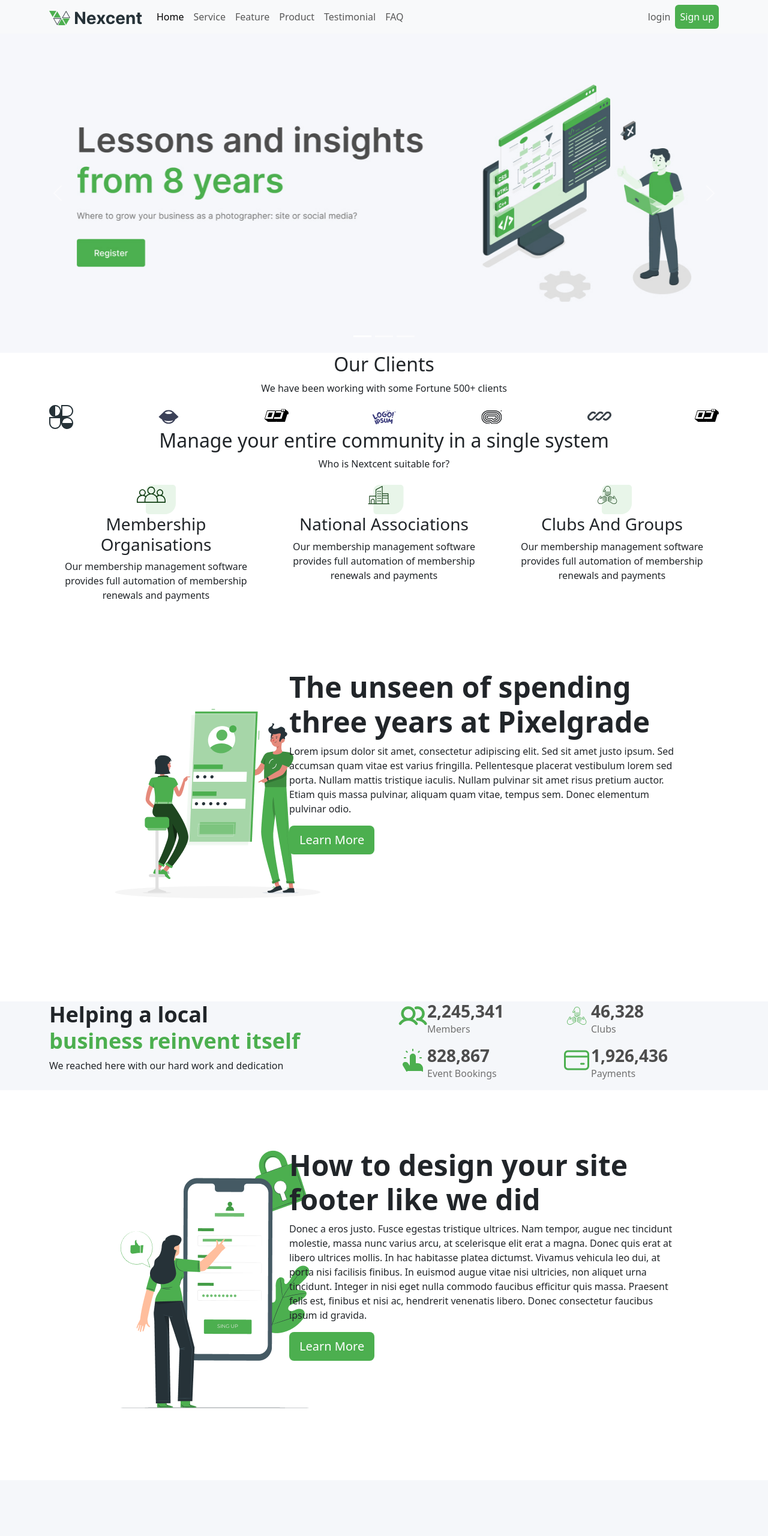
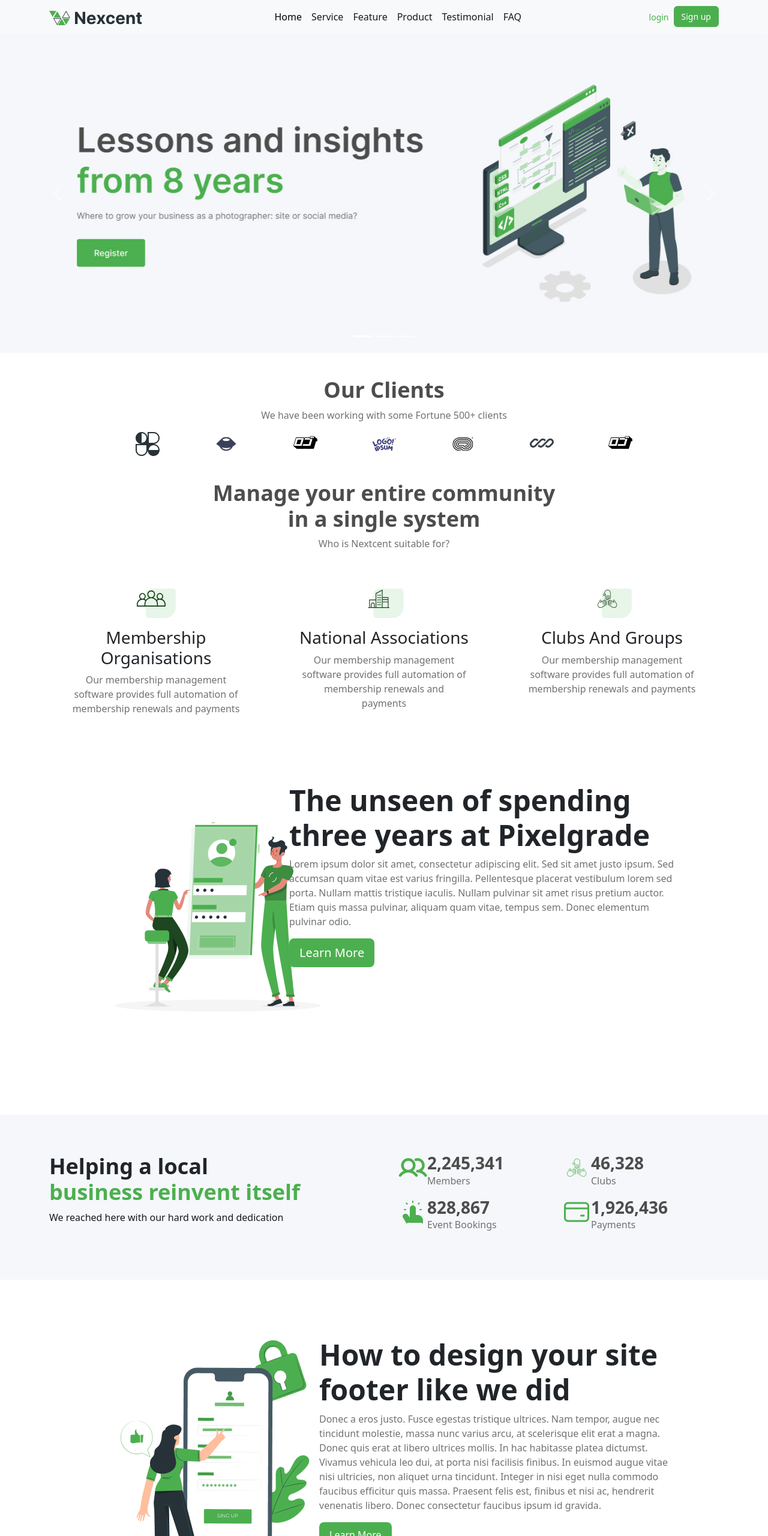
Before and after one commit to Sotnaslegit/layout-bootstrap, a plain HTML site: page index.html in a window 1280 px wide. Shown: the top 2560 px of the page at 60% size. Drawn offline with nearby package versions, Linux system fonts and the light colour scheme.

Commit message:
feat: finalização css e html

```diff
--- a/css/style.css
+++ b/css/style.css
@@ -6,6 +6,21 @@
 .green-btn:hover, .green-btn:focus{
     background: #38853B;
     color: #FFF;
+}
+
+.nav-link{
+    font-size: 16px;
+    font-weight: 400;
+    color: #18191F;
+}
+
+#login{
+    color: #4CAF4F;
+}
+
+#sign-up, #login{
+    font-weight: 500;
+    font-size: 14px;
 }
 
 .achievements, .customers, .get-demo{
@@ -17,8 +32,45 @@
     padding: 14px 32px;
 }
 
+.mobile button{
+    font-weight: 500;
+    font-size: 16px;
+}
+
 .big-number h4{
     margin: 0;
+}
+
+.clients{
+    padding: 40px 0;
+}
+
+h2{
+    color: #4D4D4D;
+    font-weight: 600;
+    font-size: 36px;
+}
+
+p{
+    color: #717171;
+    font-weight: 400;
+    font-size: 16px;
+}
+
+.clients .justify-content-between{
+    margin: 16px 144px 0 144px;
+}
+
+.community img{
+    margin: 40px 0 16px;
+}
+
+.achievements{
+    padding: 64px;
+}
+
+.achievements p{
+    color: #18191F;
 }
 
 .achievements .container-fluid h4{
@@ -42,6 +94,10 @@
     color: #4CAF4F;
 }
 
+.mobile h4, .mobile button, .mobile p{
+    margin-left: 50px;
+}
+
 .customers a{
     color: #4CAF4F;
     text-decoration: none;
@@ -57,6 +113,10 @@
     display: flex;
     justify-content: center;
     align-items: center;
+}
+
+.marketing{
+    padding: 48px;
 }
 
 .marketing a{
@@ -85,6 +145,10 @@
     background: #F5F7FA;
 }
 
+.get-demo{
+    padding: 32px;
+}
+
 .get-demo h3{
     font-weight: 600;
     font-size: 64px;
@@ -108,6 +172,10 @@ footer a, footer p{
     font-weight: 400;
 }
 
+footer p{
+    margin: 40px 0;
+}
+
 footer button{
     background-color: transparent;
     border: none;
@@ -128,4 +196,22 @@ footer input:focus{
 
 footer button{
     transform: translateX(-100%);
+    background-color: #515B60;
+    border-radius: 8px;
 }
+
+footer img{
+    margin: 0 16px 0 0;
+}
+
+footer .col-md-2 a{
+    margin: 12px 0 0 0;
+}
+
+footer .col-md-2 h5{
+    margin-bottom: 12px;
+}
+
+footer .col-md-3 h5{
+    margin-bottom: 24px;
+}
--- a/index.html
+++ b/index.html
@@ -22,7 +22,7 @@
                     <span class="navbar-toggler-icon"></span>
                 </button>
                 <div class="collapse navbar-collapse" id="navbarSupportedContent">
-                    <ul class="navbar-nav me-auto mb-2 mb-lg-0">
+                    <ul class="navbar-nav me-auto ms-auto mb-2 mb-lg-0">
                         <li class="nav-item">
                             <a class="nav-link active" aria-current="page" href="#">Home</a>
                         </li>
@@ -45,10 +45,10 @@
 
                     <ul class="login navbar-nav">
                         <li class="nav-item">
-                            <a class="nav-link" href="#">login</a>
+                            <a class="nav-link" href="#" id="login">login</a>
                         </li>
                         <li class="nav-item">
-                            <a class="nav-link btn green-btn" href="#">Sign up</a>
+                            <a class="btn green-btn" href="#" id="sign-up">Sign up</a>
                         </li>
                     </ul>
 
@@ -132,26 +132,26 @@
         <!-- fim: section clients -->
 
         <section class="community text-center">
-            <h2>Manage your entire community in a single system</h2>
+            <h2>Manage your entire community<br>in a single system</h2>
             <p>Who is Nextcent suitable for?</p>
             <div class="container">
                 <div class="row">
                     <div class="col-md-4 text-center">
                         <img src="images/icons/Icon.svg" alt="icone">
                         <h3>Membership Organisations</h3>
-                        <p>Our membership management software provides full automation of membership renewals and
+                        <p>Our membership management<br>software provides full automation of<br>membership renewals and
                             payments</p>
                     </div>
                     <div class="col-md-4 text-center">
                         <img src="images/icons/Icon-1.svg" alt="icone">
                         <h3>National Associations</h3>
-                        <p>Our membership management software provides full automation of membership renewals and
-                            payments</p>
+                        <p>Our membership management<br>software provides full automation of<br>membership renewals
+                            and<br>payments</p>
                     </div>
                     <div class="col-md-4 text-center">
                         <img src="images/icons/Icon-2.svg" alt="icone">
                         <h3>Clubs And Groups</h3>
-                        <p>Our membership management software provides full automation of membership renewals and
+                        <p>Our membership management<br>software provides full automation of<br>membership renewals and
                             payments</p>
                     </div>
                 </div>
@@ -406,8 +406,7 @@
             <div class="row">
                 <div class="col-md-3">
                     <img src="images/Logo-footer.svg" alt="logo">
-                    <p>Copyright © 2020 Nexcent ltd.</p>
-                    <p>All rights reserved</p>
+                    <p>Copyright © 2020 Nexcent ltd.<br>All rights reserved</p>
                     <a href="#"><img src="images/instagram.svg"></a>
                     <a href="#"><img src="images/basket.svg"></a>
                     <a href="#"><img src="images/twitter.svg"></a>
@@ -443,9 +442,9 @@
                     <div class="row">
                         <h5>Stay up to date</h5>
                         <div class="input-group mb-3">
-                            <input type="text" placeholder="Your email address"
-                                aria-label="Recipient's username" aria-describedby="button-addon2">
-                            <button type="button" id="button-addon2"><img src="images/icons/send.svg"></button>
+                            <input type="text" placeholder="Your email address" aria-label="Recipient's username"
+                                aria-describedby="button-addon2">
+                            <button class="translate-middle-x" type="button" id="button-addon2"><img src="images/icons/send.svg"></button>
                         </div>
                     </div>
 
```
